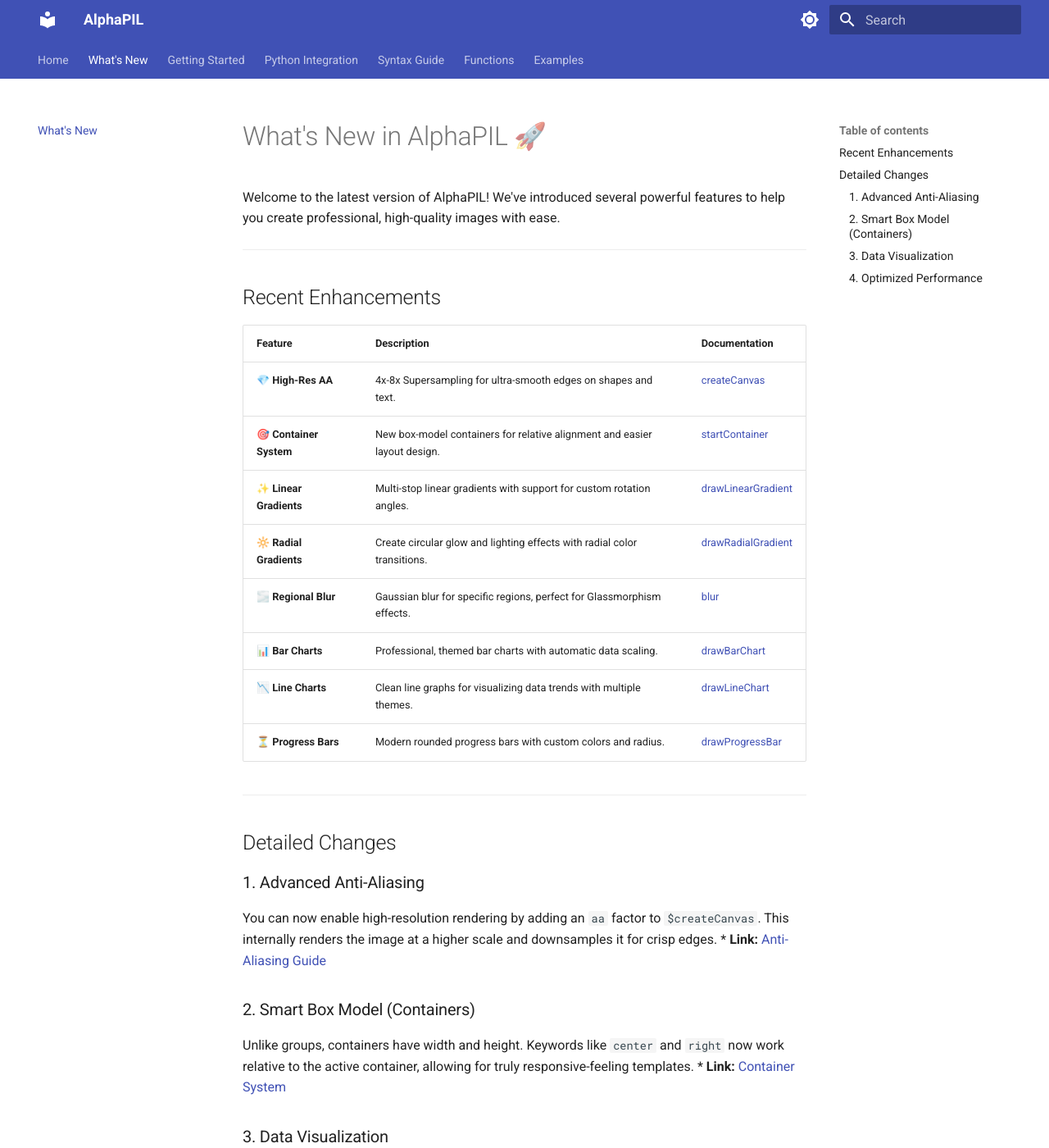
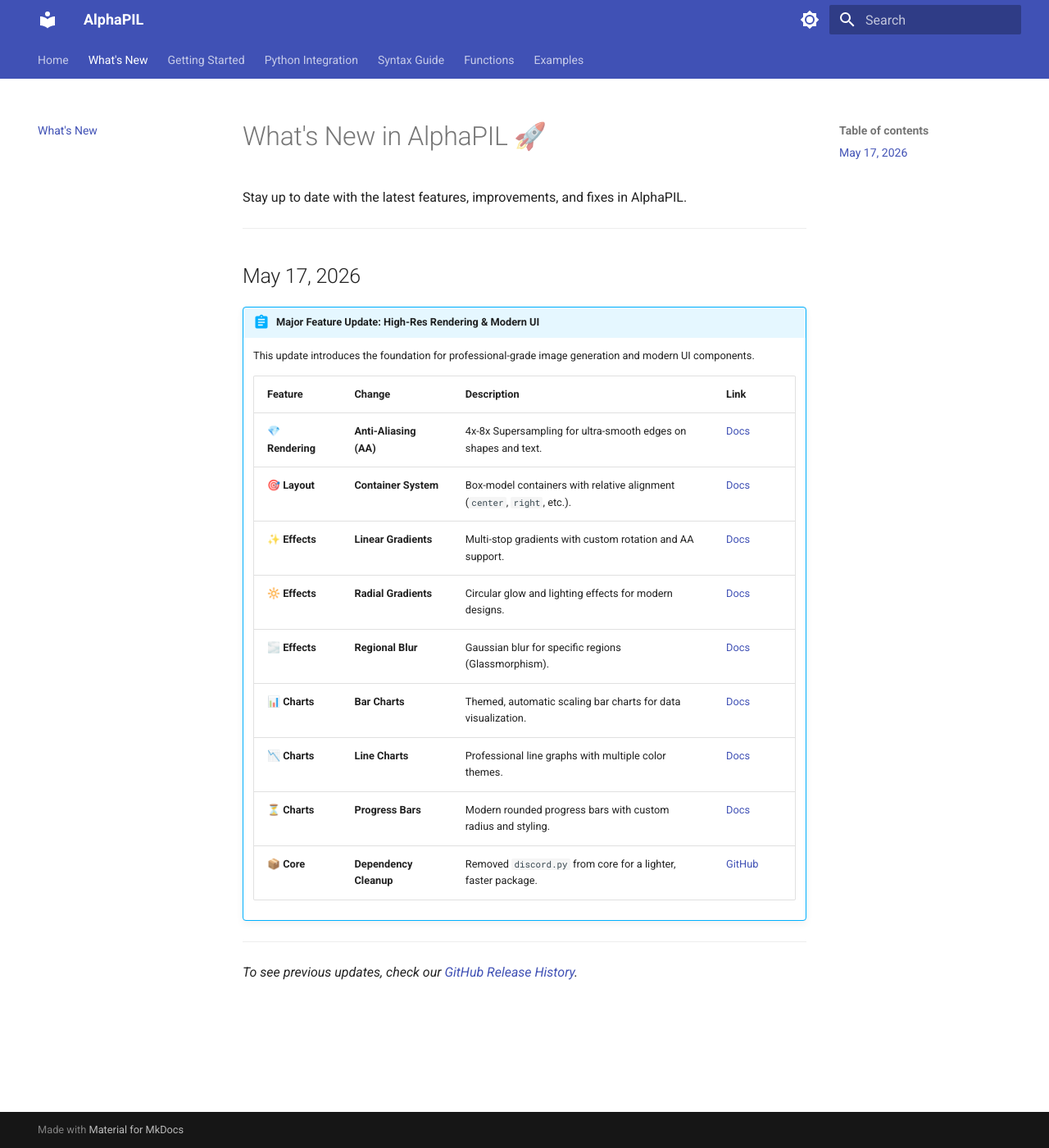
Before and after one commit to MeraLabs/alphapil, an MkDocs documentation site: the page built from docs/whats-new.md, in a window 1280 px wide and 1400 px high. Shown: the whole window at 82% size. Built offline with MkDocs 1.6.1 and Material for MkDocs 9.7.7, drawn with Linux system fonts in a browser that asks for light colours; some of the changed text lies outside the part shown.

Commit message:
Fixed the whats new

```diff
--- a/docs/whats-new.md
+++ b/docs/whats-new.md
@@ -1,37 +1,25 @@
 # What's New in AlphaPIL 🚀
 
-Welcome to the latest version of AlphaPIL! We've introduced several powerful features to help you create professional, high-quality images with ease.
+Stay up to date with the latest features, improvements, and fixes in AlphaPIL.
 
 ---
 
-## Recent Enhancements
+## May 17, 2026
+!!! abstract "Major Feature Update: High-Res Rendering & Modern UI"
+    This update introduces the foundation for professional-grade image generation and modern UI components.
 
-| Feature | Description | Documentation |
-| :--- | :--- | :--- |
-| **💎 High-Res AA** | 4x-8x Supersampling for ultra-smooth edges on shapes and text. | [createCanvas](functions/core/createCanvas.md) |
-| **🎯 Container System** | New box-model containers for relative alignment and easier layout design. | [startContainer](functions/groups/startContainer.md) |
-| **✨ Linear Gradients** | Multi-stop linear gradients with support for custom rotation angles. | [drawLinearGradient](functions/images/drawLinearGradient.md) |
-| **🔆 Radial Gradients** | Create circular glow and lighting effects with radial color transitions. | [drawRadialGradient](functions/images/drawRadialGradient.md) |
-| **🌫️ Regional Blur** | Gaussian blur for specific regions, perfect for Glassmorphism effects. | [blur](functions/images/blur.md) |
-| **📊 Bar Charts** | Professional, themed bar charts with automatic data scaling. | [drawBarChart](functions/images/drawBarChart.md) |
-| **📉 Line Charts** | Clean line graphs for visualizing data trends with multiple themes. | [drawLineChart](functions/images/drawLineChart.md) |
-| **⏳ Progress Bars** | Modern rounded progress bars with custom colors and radius. | [drawProgressBar](functions/images/drawProgressBar.md) |
+    | Feature | Change | Description | Link |
+    | :--- | :--- | :--- | :--- |
+    | **💎 Rendering** | **Anti-Aliasing (AA)** | 4x-8x Supersampling for ultra-smooth edges on shapes and text. | [Docs](functions/core/createCanvas.md) |
+    | **🎯 Layout** | **Container System** | Box-model containers with relative alignment (`center`, `right`, etc.). | [Docs](functions/groups/startContainer.md) |
+    | **✨ Effects** | **Linear Gradients** | Multi-stop gradients with custom rotation and AA support. | [Docs](functions/images/drawLinearGradient.md) |
+    | **🔆 Effects** | **Radial Gradients** | Circular glow and lighting effects for modern designs. | [Docs](functions/images/drawRadialGradient.md) |
+    | **🌫️ Effects** | **Regional Blur** | Gaussian blur for specific regions (Glassmorphism). | [Docs](functions/images/blur.md) |
+    | **📊 Charts** | **Bar Charts** | Themed, automatic scaling bar charts for data visualization. | [Docs](functions/images/drawBarChart.md) |
+    | **📉 Charts** | **Line Charts** | Professional line graphs with multiple color themes. | [Docs](functions/images/drawLineChart.md) |
+    | **⏳ Charts** | **Progress Bars** | Modern rounded progress bars with custom radius and styling. | [Docs](functions/images/drawProgressBar.md) |
+    | **📦 Core** | **Dependency Cleanup** | Removed `discord.py` from core for a lighter, faster package. | [GitHub](https://github.com/MeraLabs/AlphaPIL) |
 
 ---
 
-## Detailed Changes
-
-### 1. Advanced Anti-Aliasing
-You can now enable high-resolution rendering by adding an `aa` factor to `$createCanvas`. This internally renders the image at a higher scale and downsamples it for crisp edges.
-*   **Link:** [Anti-Aliasing Guide](functions/core/createCanvas.md)
-
-### 2. Smart Box Model (Containers)
-Unlike groups, containers have width and height. Keywords like `center` and `right` now work relative to the active container, allowing for truly responsive-feeling templates.
-*   **Link:** [Container System](functions/groups/startContainer.md)
-
-### 3. Data Visualization
-Introducing a full charting suite. Pass simple strings of data and labels, and AlphaPIL will handle the layout, scaling, and coloring automatically.
-*   **Link:** [Charts Overview](functions/images/drawBarChart.md)
-
-### 4. Optimized Performance
-We've removed unnecessary dependencies like `discord.py` from the core package, making AlphaPIL lighter and faster for all environments.
+*To see previous updates, check our [GitHub Release History](https://github.com/MeraLabs/AlphaPIL/releases).*
```
